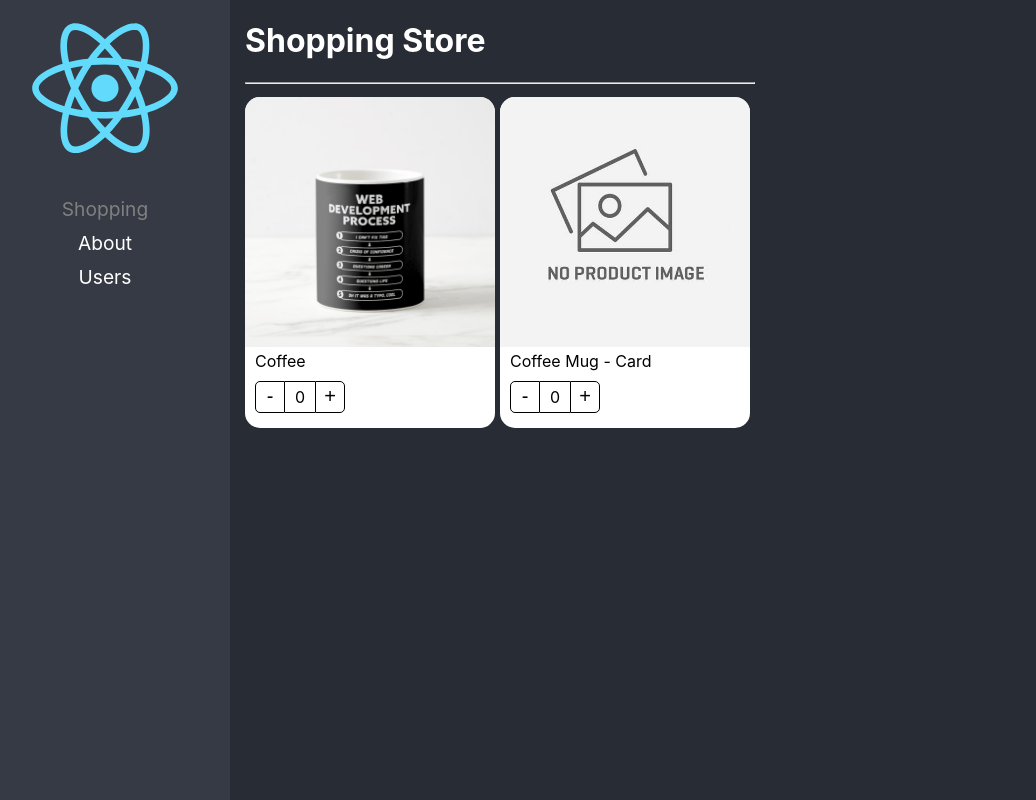
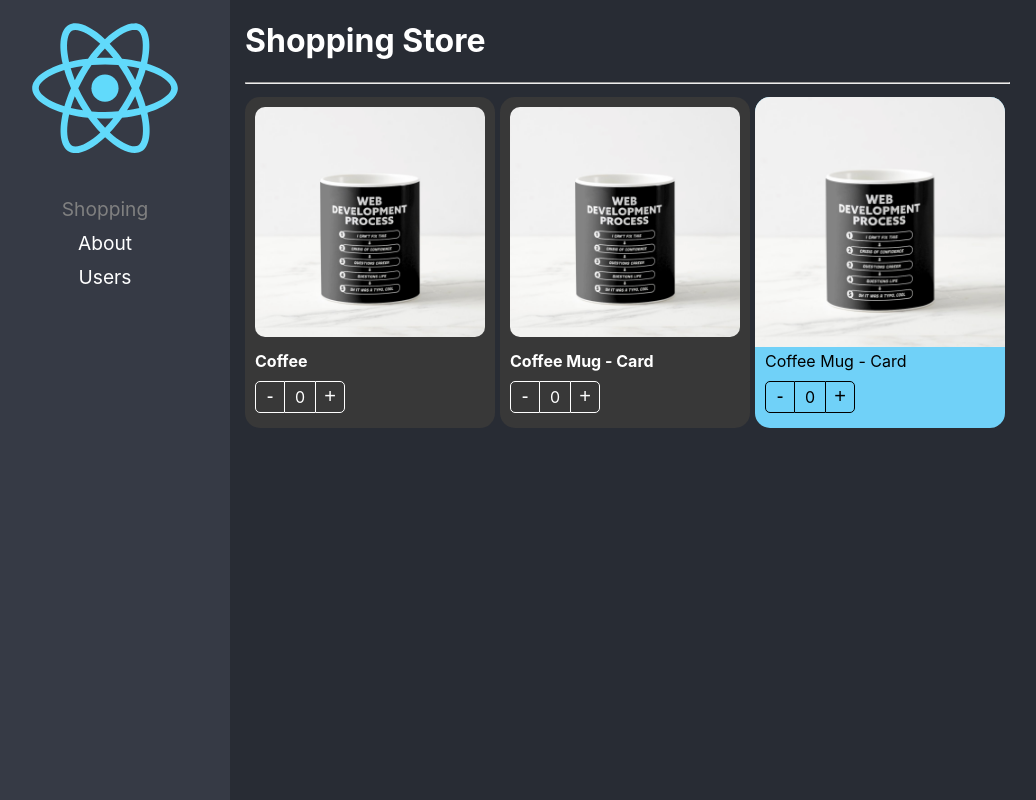
Before and after one commit to Javier1289/react-adv, a React (Create React App) app: page /home in a window 1280 px wide. Shown: the whole page, without its empty margins (20-1056 px from the left). Built offline with nearby package versions, Linux system fonts and the light colour scheme.

Commit message:
Component Extend Styles - listo

```diff
--- a/src/02-component-patterns/components/ProductButtons.tsx
+++ b/src/02-component-patterns/components/ProductButtons.tsx
@@ -1,14 +1,22 @@
-import { useContext } from "react";
+import { CSSProperties, useContext } from "react";
 import { productContext } from "./ProductCard";
 
 import styles from '../styles/styles.module.css';
 
-export const ProductButtons = () => {
+export interface Props{
+    className?:string;
+    style?: CSSProperties;
+}
+
+export const ProductButtons = ({ className, style }: Props ) => {
 
     const { counter, increaseBy } = useContext( productContext );
 
     return (
-        <div className={ styles.buttonsContainer }>
+        <div
+            className={ `${ styles.buttonsContainer } ${ className }` }
+            style = { style }
+        >
             <button
                 className={ styles.buttonMinus }
                 onClick = { () => increaseBy( -1 ) }
--- a/src/02-component-patterns/components/ProductCard.tsx
+++ b/src/02-component-patterns/components/ProductCard.tsx
@@ -1,19 +1,25 @@
-import { createContext } from 'react';
+import { createContext, CSSProperties, ReactElement } from 'react';
 import { useProducts } from '../hooks/useProducts';
-import { ProductContextProps, ProductCardProps } from '../interfaces/interfaces';
+import { ProductContextProps, Product } from '../interfaces/interfaces';
 import { ProductImage } from './ProductImage';
 import { ProductTitle } from './ProductTitle';
 
 import styles from '../styles/styles.module.css';
 import { ProductButtons } from './ProductButtons';
 
+export interface Props {
+    product: Product;
+    children?: ReactElement | ReactElement[];
+    className?:string;
+    style?: CSSProperties;
+}
 
 
 export const productContext = createContext({} as ProductContextProps);
 
 const { Provider } = productContext;
 
-export const ProductCard = ({ children, product }: ProductCardProps ) => {
+export const ProductCard = ({ children, product, className, style }: Props ) => {
 
     const { counter, increaseBy } = useProducts( 0 );
 
@@ -23,7 +29,10 @@
             increaseBy,
             product
         }}>
-            <div className={styles.productCard}>
+            <div
+                className={`${ styles.productCard } ${ className }`}
+                style = { style }
+            >
 
                 { children }
 
--- a/src/02-component-patterns/components/ProductImage.tsx
+++ b/src/02-component-patterns/components/ProductImage.tsx
@@ -1,10 +1,16 @@
-import { useContext } from "react";
+import { CSSProperties, useContext } from "react";
 import { productContext } from "./ProductCard";
 
 import styles from '../styles/styles.module.css';
 import noImage from '../assets/no-image.jpg';
 
-export const ProductImage = ({ img = '' }) => {
+export interface Props {
+    img?:string;
+    className?: string;
+    style?: CSSProperties;
+}
+
+export const ProductImage = ({ img = '', className, style }: Props ) => {
 
     const { product } = useContext( productContext );
 
@@ -19,7 +25,12 @@
     }
 
     return (
-        <img className={styles.productImg} src={ imgToShow } alt='Product image' />
+        <img
+            className={`${ styles.productImg } ${ className }`}
+            src={ imgToShow }
+            alt='Product image'
+            style={ style }
+        />
     );
 
 }
--- a/src/02-component-patterns/components/ProductTitle.tsx
+++ b/src/02-component-patterns/components/ProductTitle.tsx
@@ -1,14 +1,25 @@
-import { useContext } from "react";
+import { CSSProperties, useContext } from "react";
 import { productContext } from "./ProductCard";
 
 import styles from '../styles/styles.module.css';
 
+export interface Props {
+    title?: string;
+    className?: string;
+    style?: CSSProperties;
+}
 
-export const ProductTitle = ({ title }: { title?: string } ) => {
+
+export const ProductTitle = ({ title, className, style }: Props ) => {
 
     const { product } = useContext( productContext );
 
     return (
-        <span className={ styles.productDescription }>{ ( title ? title : product.title ) }</span>
+        <span
+            className={ `${styles.productDescription} ${ className }` }
+            style={ style }
+        >
+            { ( title ? title : product.title ) }
+        </span>
     );
 }
--- a/src/02-component-patterns/pages/ShoppingPage.tsx
+++ b/src/02-component-patterns/pages/ShoppingPage.tsx
@@ -1,11 +1,14 @@
 import { ProductCard, ProductImage, ProductTitle, ProductButtons } from '../components';
+
+import '../styles/custom-styles.css';
+
 
 export const ShoppingPage = () => {
 
     const product = {
         id: '1',
         title: 'Coffee Mug - Card',
-
+        img:'./coffee-mug.png'
     }
 
     return (
@@ -18,13 +21,31 @@
                 flexDirection:'row',
                 flexWrap:'wrap'
             }}>
-                <ProductCard product = { product }>
-                    <ProductCard.Image img = './coffee-mug.png'/>
-                    <ProductCard.Title title="Coffee"/>
-                    <ProductCard.Buttons />
+                <ProductCard
+                    product = { product }
+                    className='bg-dark'
+                >
+                    <ProductCard.Image img = './coffee-mug.png' className = "custom-image"/>
+                    <ProductCard.Title title="Coffee" className = "text-white text-bold"/>
+                    <ProductCard.Buttons className = "custom-buttons"/>
                 </ProductCard>
 
-                <ProductCard product = { product }>
+                <ProductCard
+                    product = { product }
+                    className='bg-dark'
+                >
+                    <ProductImage className = "custom-image"/>
+                    <ProductTitle className = "text-white text-bold"/>
+                    <ProductButtons className = "custom-buttons" />
+                </ProductCard>
+
+
+                <ProductCard
+                    product = { product }
+                    style = {{
+                        backgroundColor: '#70D1F8'
+                    }}
+                >
                     <ProductImage />
                     <ProductTitle />
                     <ProductButtons />
--- /dev/null
+++ b/src/02-component-patterns/styles/custom-styles.css
@@ -0,0 +1,23 @@
+.bg-dark{
+    background-color: rgb(56,56,56);
+}
+
+
+.text-white{
+    color:white;
+}
+
+.text-bold{
+    font-weight: bold;
+}
+
+.custom-image{
+    border-radius: 20px;
+    padding: 10px;
+    width: calc( 100% - 20px );
+}
+
+.custom-buttons button, .custom-buttons div {
+    color:white;
+    border-color:white;
+}
```
Also changed, not shown: src/02-component-patterns/interfaces/interfaces.ts (+7 -7 lines).
